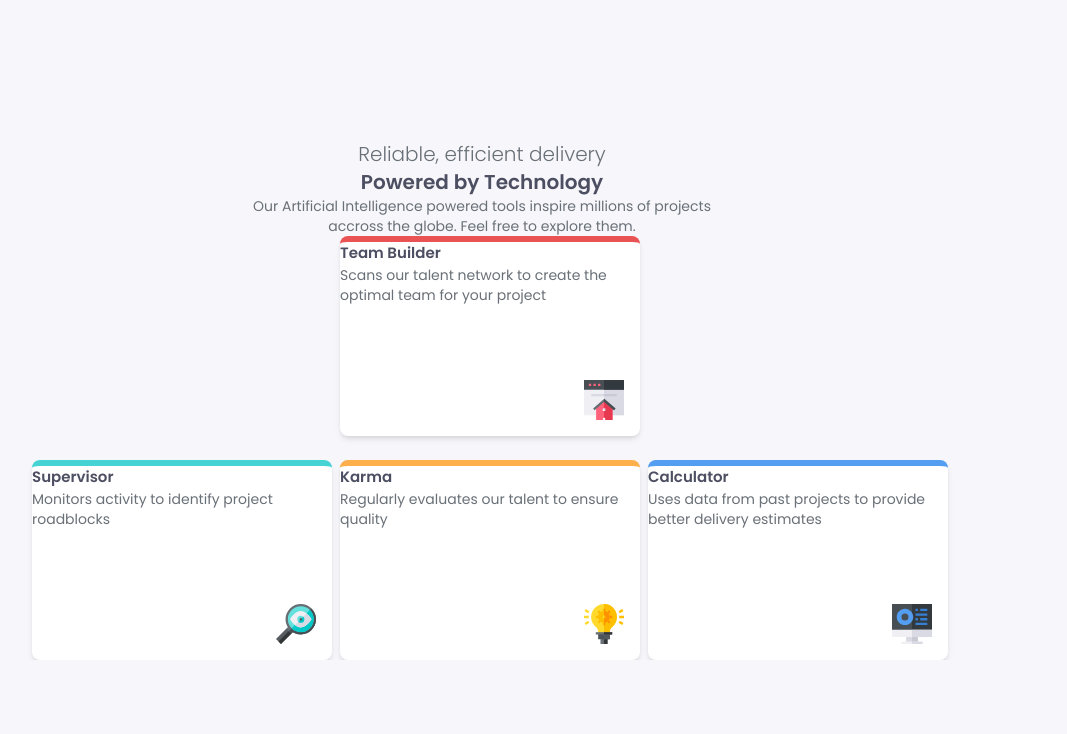
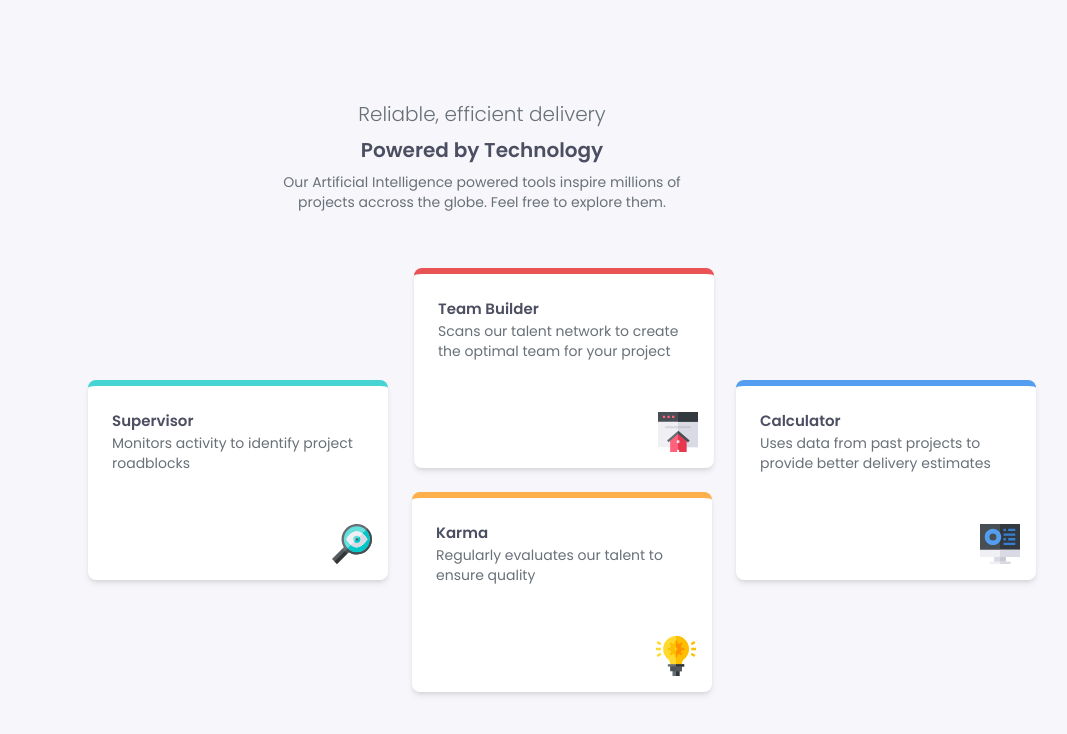
Before and after one commit to BCEESAY10/four-card-feature-section, a React (Vite) app in the folder four-card-feature-section/: page / in a window 1280 px wide. Shown: the top 734 px of the page, without its empty margins (158-1225 px from the left). Built offline with nearby package versions, Linux system fonts and the light colour scheme.

Commit message:
manage team builder with margin left

```diff
--- a/four-card-feature-section/src/App.css
+++ b/four-card-feature-section/src/App.css
@@ -16,12 +16,9 @@
 
 *{
   box-sizing: border-box;
-  margin: 0;
-  padding: 0;
 }
 
 body{
-  height: 100vh;
   min-height: 100vh;
   font-size: 15px;
   font-family: "Poppins";
--- a/four-card-feature-section/src/App.jsx
+++ b/four-card-feature-section/src/App.jsx
@@ -4,32 +4,32 @@ function App(){
 
   return (
     <>
-      <main className='min-h-full min-w-[375px] lg:w-[1440px] overflow-y-auto bg-transparent p-6 lg:p-16 font-poppins flex flex-col items-center justify-center'>
-        <header className='w-full lg:w-[500px] text-center px-8 space-y-8'>
+      <main className='min-h-full min-w-[375px] lg:w-[1440px] overflow-y-auto bg-transparent font-poppins flex flex-col items-center justify-center'>
+        <header className='w-full lg:w-[500px] text-center px-8 space-y-2 my-6'>
           <h1 className='font-light text-xl text-gray-400'>Reliable, efficient delivery</h1>
           <h1 className='font-[600] text-xl text-gray-500'>Powered by Technology</h1>
           <h1 className='text-sm text-gray-400'>Our Artificial Intelligence powered tools inspire millions of projects accross the globe. Feel free to explore them.</h1>
         </header>
-        <article className='grid px-8 gap-6 mt-10 grid-cols-1 lg:grid-cols-3 lg:grid-rows-2 lg:w-[900px]'>
-          <div className='w-[300px] min-h-[200px] relative bg-white p-6 rounded-lg shadow-md border-t-[6px] border-red lg:row-start-1 lg:col-start-2'>
+        <article className='grid p-8 grid-cols-1 lg:grid-flow-col lg:grid-rows-4 gap-6 lg:w-[900px]'>
+          <div className='w-[300px] min-h-[200px] relative bg-white p-6 rounded-lg shadow-md border-t-[6px] border-red lg:row-span-2 lg:ml-[350px] lg:row-start-1'>
              <h4 className='font-[600] text-gray-500'>Team Builder</h4>
              <p className='text-sm text-gray-400'>Scans our talent network to create the optimal team for your project</p>
              <img className='absolute h-10 w-10 bottom-4 right-4' src="/images/icon-team-builder.svg" alt="Team builder image" />
           </div>
 
-          <div className='w-[300px] min-h-[200px] relative bg-white p-6 rounded-lg shadow-md border-t-[6px] border-cyan lg:row-start-2 lg:col-start-1'>
+          <div className='w-[300px] min-h-[200px] relative bg-white p-6 rounded-lg shadow-md border-t-[6px] border-cyan lg:row-span-2 lg:row-start-2'>
              <h4 className='font-[600] text-gray-500'>Supervisor</h4>
              <p className='text-sm text-gray-400'>Monitors activity to identify project roadblocks</p>
              <img className='absolute h-10 w-10 bottom-4 right-4' src="/images/icon-supervisor.svg" alt="Team builder image" />
           </div>
 
-          <div className='w-[300px] min-h-[200px] relative bg-white p-6 rounded-lg shadow-md border-t-[6px] border-orange lg:row-start-2 lg:col-start-2'>
+          <div className='w-[300px] min-h-[200px] relative bg-white p-6 rounded-lg shadow-md border-t-[6px] border-orange lg:row-span-2 lg:row-start-3'>
              <h4 className='font-[600] text-gray-500'>Karma</h4>
              <p className='text-sm text-gray-400'>Regularly evaluates our talent to ensure quality</p>
              <img className='absolute h-10 w-10 bottom-4 right-4' src="/images/icon-karma.svg" alt="Team builder image" />
           </div>
 
-          <div className='w-[300px] min-h-[200px] relative bg-white p-6 rounded-lg shadow-md border-t-[6px] border-blue lg:row-start-2 lg:col-start-3'>
+          <div className='w-[300px] min-h-[200px] relative bg-white p-6 rounded-lg shadow-md border-t-[6px] border-blue lg:row-span-2 lg:row-start-2'>
              <h4 className='font-[600] text-gray-500'>Calculator</h4>
              <p className='text-sm text-gray-400'>Uses data from past projects to provide better delivery estimates</p>
              <img className='absolute h-10 w-10 bottom-4 right-4' src="/images/icon-calculator.svg" alt="Team builder image" />
```
